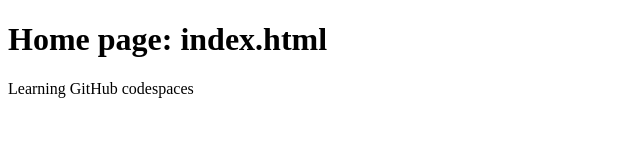
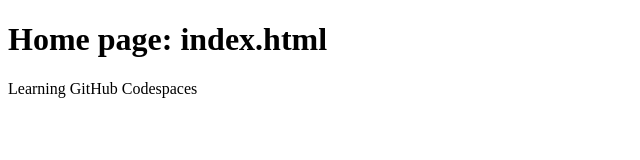
Before and after one commit to UpekshaNAD/my-test-repo, a plain HTML site: page index.html in a window 1280 px wide. Shown: the full height of the page, 0-640 px from the left. Drawn offline with Linux system fonts and the light colour scheme.

Commit message:
ReadMe Updated again

```diff
--- a/index.html
+++ b/index.html
@@ -7,6 +7,6 @@
 </head>
 <body>
     <h1>Home page: index.html</h1>
-    <p>Learning GitHub codespaces</p>
+    <p>Learning GitHub  Codespaces</p>
 </body>
 </html>
```
